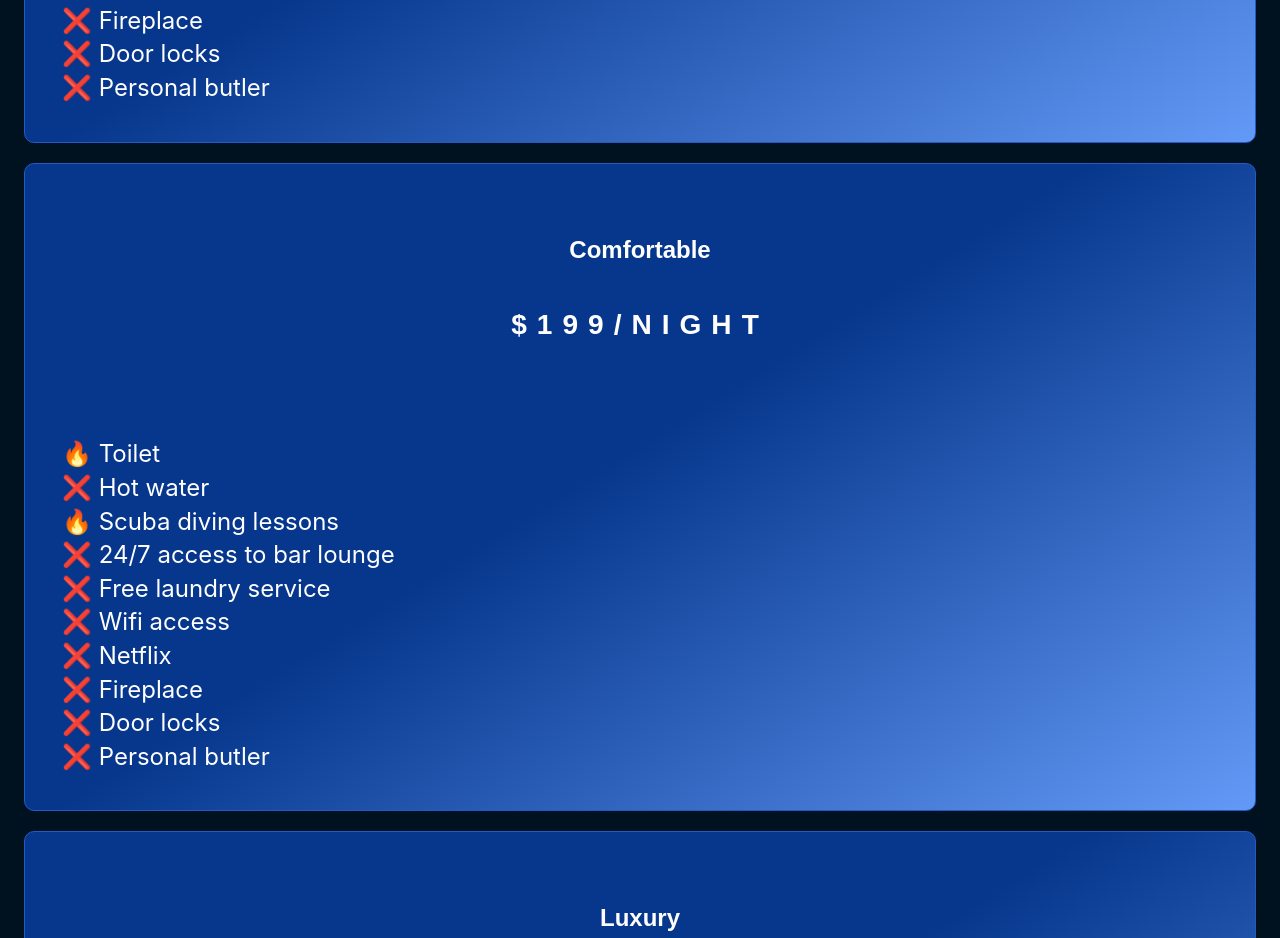
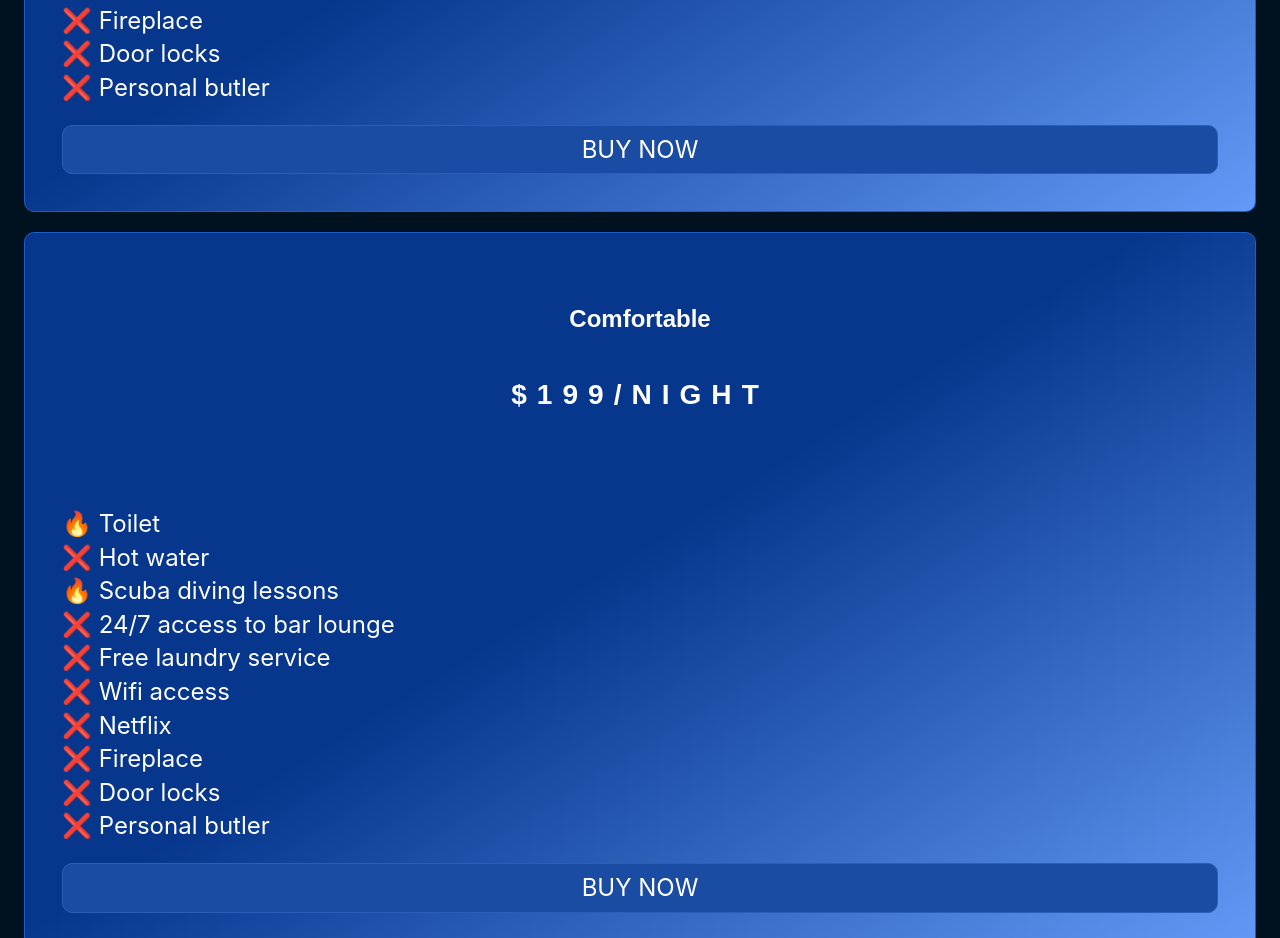
Before and after one commit to rickywid/nova-landing, a plain HTML site: page index.html in a window 1280 px wide. Shown: the part 2420-3358 px from the top of the page. Drawn offline with Linux system fonts and the light colour scheme.

Commit message:
add buy now btn

```diff
--- a/index.html
+++ b/index.html
@@ -77,6 +77,7 @@
                                 ❌ Personal butler
                             </li>
                         </ul>
+                        <button class="btn-buy">BUY NOW</button>
                     </div>
                     <div class="info">
                         <Box class="pkg-head">
@@ -116,6 +117,7 @@
                                 ❌ Personal butler
                             </li>
                         </ul>
+                        <button class="btn-buy">BUY NOW</button>
                     </div>
                     <div class="info">
                         <Box class="pkg-head">
@@ -155,6 +157,7 @@
                                 🔥 Personal butler
                             </li>
                         </ul>
+                        <button class="btn-buy">BUY NOW</button>
                     </div>
                 </div>
             </section>
--- a/styles.css
+++ b/styles.css
@@ -99,7 +99,7 @@ main p {
 
 .pricing .info {
     background: rgb(6, 55, 141);
-    background: linear-gradient(148deg, rgba(6,55,141,1) 47%, rgba(100,154,247,1) 100%);
+    background: linear-gradient(148deg, rgba(6, 55, 141, 1) 47%, rgba(100, 154, 247, 1) 100%);
     padding: 37px;
     flex-basis: 26%;
     border-radius: 10px;
@@ -153,7 +153,15 @@ nav h5 {
 }
 
 
-
+.btn-buy {
+    width: 100%;
+    margin-top: 20px;
+    background: #1a4ca3;
+    border: 1px solid #2b5eb6;
+    color: white;
+    padding: 10px;
+    border-radius: 10px;
+}
 
 @media only screen and (min-width: 800px) {
     header h3 {
```
